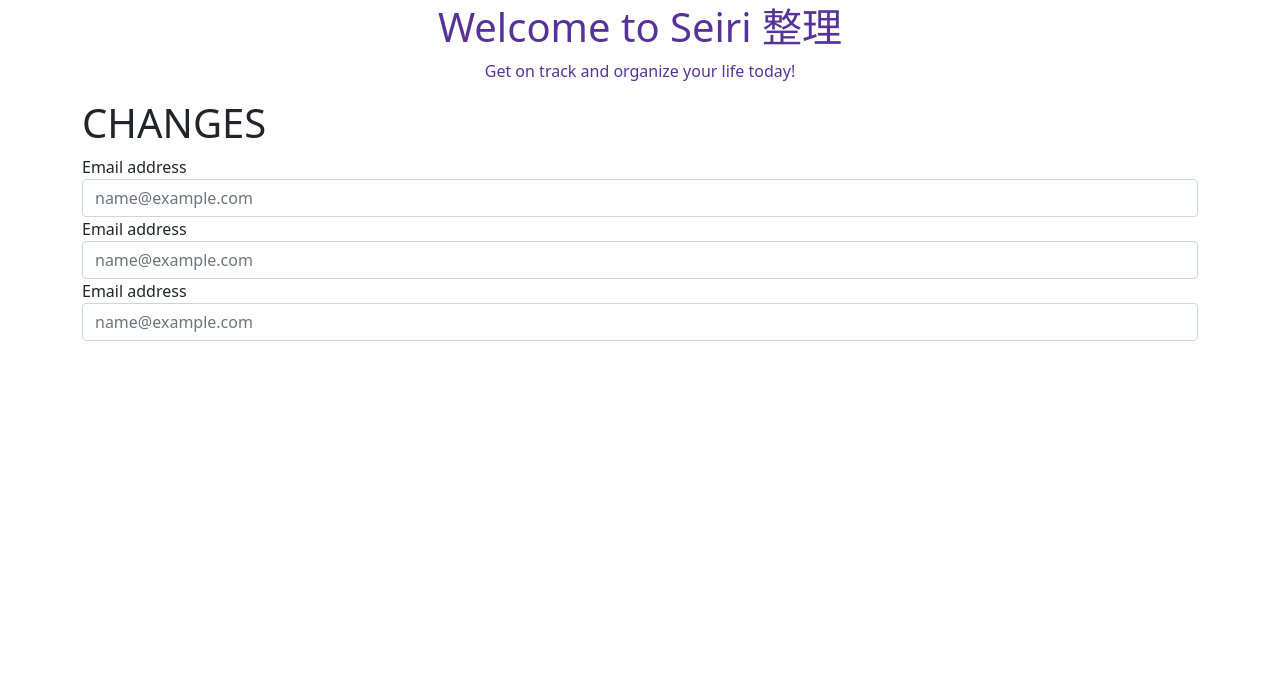
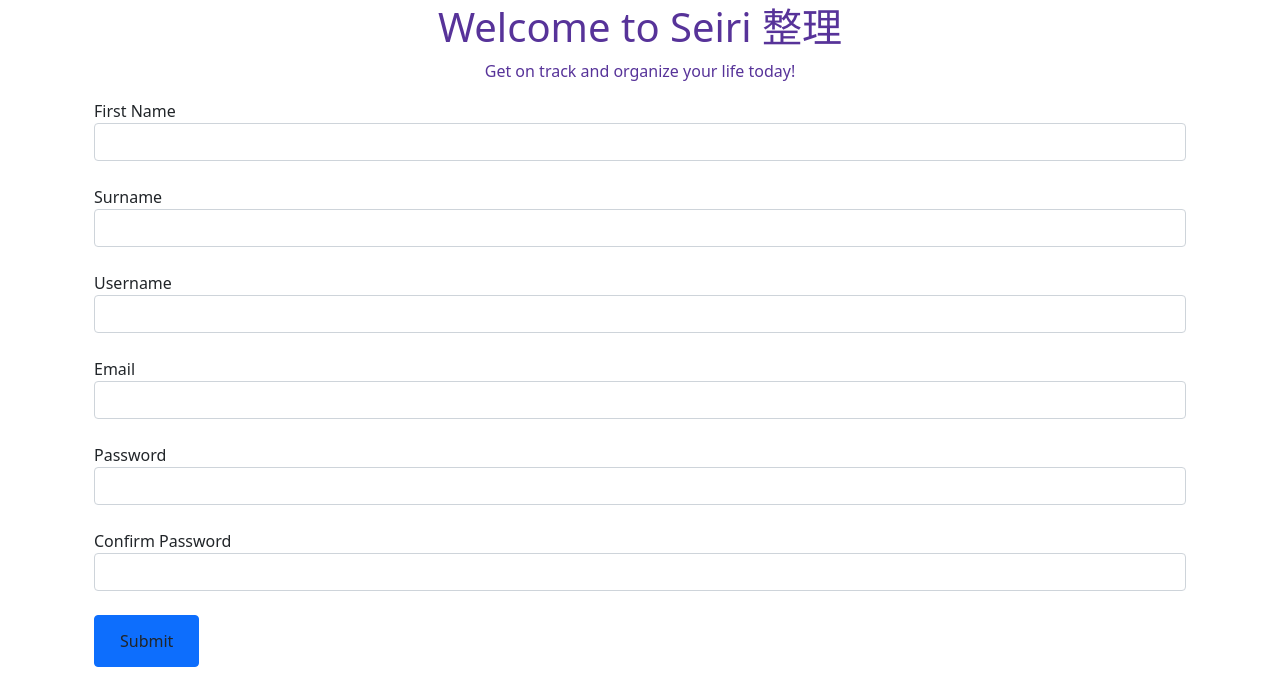
Before and after one commit to BrxdPvrple/seiri_task_manager, a Flask app: page /signup in a window 1280 px wide. Shown: the part 104-800 px from the top of the page. Run offline with Flask 2, Linux system fonts and the light colour scheme; some libraries are stand-ins or nearby versions.

Commit message:
created login and sign up forms, added new routes and imported bootstrap

```diff
--- a/application/__init__.py
+++ b/application/__init__.py
@@ -1,5 +1,6 @@
 from flask import Flask
 from flask_sqlalchemy import SQLAlchemy
+from flask_bootstrap import Bootstrap
 from os import getenv
 import pymysql
 
@@ -11,6 +12,9 @@
 app.config['SECRET_KEY'] = getenv('secretkey')
 db = SQLAlchemy(app)
 
+# Instantiate Bootstrap
+Bootstrap(app)
+
 
 import application.models
 import application.forms
--- a/application/forms.py
+++ b/application/forms.py
@@ -1,30 +1,18 @@
 from flask_wtf import FlaskForm
-from wtforms import IntegerField, StringField, SelectField, SubmitField
+from wtforms import IntegerField, StringField, PasswordField, BooleanField, SubmitField
+from wtforms.validators import InputRequired, Email, Length
 
 
-class SignUp(FlaskForm):
-    fname = StringField("First Name")
-    sname = StringField("Surname")
-    username = StringField("Username")
-    email = StringField("Email")
-    password = StringField("Password")
+class SignUpForm(FlaskForm):
+    fname = StringField("First Name", validators=[InputRequired(), Length(max=20)])
+    sname = StringField("Surname", validators=[InputRequired(), Length(max=20)])
+    username = StringField("Username", validators=[InputRequired(), Length(min=4, max=15)])
+    email = StringField("Email", validators=[InputRequired(), Length(max=50)])
+    password = StringField("Password", validators=[InputRequired(), Length(min=8, max=80)])
+    confirm = StringField("Confirm Password", validators=[InputRequired(), Length(min=8, max=80)])
+    submit = SubmitField("Submit")
 
-class Login(FlaskForm):
-    username = StringField("Username")
-    password = StringField("Password")
-
-# class AddEmp(FlaskForm):
-#     name = StringField("Name")
-#     salary = IntegerField("Salary")
-#     marks = IntegerField("Marks")
-#     subject = SelectField("Subject", choices=[('Python', 'Python'), ('Java', 'Java'), ('Javascript','Javascript'), ('C++', 'C++')])
-#     dept = SelectField('Department', choices=[('Front End', 'Front End'), ('Back End', 'Back End'), ('Devops', 'DevOps'), ('Lead Dev', 'Lead Dev')])
-#     submit = SubmitField('Add Employee')
-
-# class UpdateEmp(FlaskForm):
-#     name = StringField("Name")
-#     salary = IntegerField("Salary")
-#     marks = IntegerField("Marks")
-#     subject = SelectField("Subject", choices=[('Python', 'Python'), ('Java', 'Java'), ('Javascript','Javascript'), ('C++', 'C++')])
-#     dept = SelectField('Department', choices=[('Front End', 'Front End'), ('Back End', 'Back End'), ('Devops', 'DevOps'), ('Lead Dev', 'Lead Dev')])
-#     submit = SubmitField('Update Employee')
+class LoginForm(FlaskForm):
+    username = StringField("Username", validators=[InputRequired(), Length(min=4, max=15)])
+    password = StringField("Password", validators=[InputRequired(), Length(min=8, max=80)])
+    remember = BooleanField('Remember Me')
--- a/application/routes.py
+++ b/application/routes.py
@@ -1,23 +1,19 @@
 from flask import render_template, request, redirect
 from application import app, db
 from application.models import Users, Tasks
-from application.forms import SignUp, Login
+from application.forms import SignUpForm, LoginForm
 
 
 # Landing page
 @app.route('/')
-def homepage():
+def index():
     return render_template('index.html')
 
 
-# @app.route('/user/<name>')
-# def user(name):
-#     return render_template("index.html", name=name)
-
 # Account sign up page
 @app.route('/signup',  methods=["GET", "POST"])
-def sign_up():
-    form = SignUp()
+def signup():
+    form = SignUpForm()
 
     if request.method == 'POST':
         first_name = form.fname.data
@@ -32,6 +28,21 @@
         db.session.commit()
         return redirect('/')
     return render_template('signup.html', form=form)
+
+
+
+# Account login page
+@app.route('/login')
+def login():
+    form = LoginForm()
+    return render_template('login.html', form=form)
+
+
+# User dashboard
+@app.route('/dashboard')
+def dashboard():
+    return render_template('dashboard.html')
+
 
 
 
--- a/application/templates/base.html
+++ b/application/templates/base.html
@@ -8,7 +8,7 @@
     <link rel="stylesheet" href="https://cdn.jsdelivr.net/npm/bootstrap@5.1.3/dist/css/bootstrap.min.css" integrity="sha384-1BmE4kWBq78iYhFldvKuhfTAU6auU8tT94WrHftjDbrCEXSU1oBoqyl2QvZ6jIW3" crossorigin="anonymous">
     <link rel="stylesheet" href="../static/main.css" >
 
-    <title>{% block title %}{% endblock %} - Seiri  整理</title>
+    <title>{% block title %}{% endblock %}Seiri  整理</title>
     {% endblock %}
 </head>
 
@@ -25,7 +25,7 @@
 
         <!-- NAVBAR  -->
           <nav class="navbar navbar-light">
-            <a class="navbar-brand" href="#">
+            <a class="navbar-brand" href="/">
               <img src="https://fontmeme.com/permalink/211029/a385aec4243164355c869497c2c9b8c3.png" alt="japanese" border="0" width="30" height="30" alt="">Seiri</a>
           </nav>
 
--- a/application/templates/index.html
+++ b/application/templates/index.html
@@ -22,7 +22,7 @@
 </div>
 
 <div class="button">
-    <a class="btn btn-primary" href="{{ url_for('sign_up') }}" role="button">Sign Up Here!</a>
+    <a class="btn btn-primary" href="{{ url_for('signup') }}" role="button">Sign Up Here!</a>
 </div>
 
 
--- a/application/templates/signup.html
+++ b/application/templates/signup.html
@@ -1,12 +1,6 @@
 {% extends "base.html" %}
+{% import "bootstrap/wtf.html" as wtf %}
 
-{% block head %}
-{{ super() }}
-<style type="text/css">
-
-
-</style>
-{% endblock %}
 
 {% block title %}{% endblock %}
 
@@ -20,38 +14,28 @@
     </p>
 </div>
 
-<h1>CHANGES</h1>
 
 <!-- Sign up form -->
-<form action="{{ url_for('sign_up') }}" method="POST">
-    <div class="form-group">
-        <label for="exampleFormControlInput1">Email address</label>
-        <input type="email" class="form-control" id="exampleFormControlInput1" placeholder="name@example.com">
-        <label for="exampleFormControlInput1">Email address</label>
-        <input type="email" class="form-control" id="exampleFormControlInput1" placeholder="name@example.com">
-        <label for="exampleFormControlInput1">Email address</label>
-        <input type="email" class="form-control" id="exampleFormControlInput1" placeholder="name@example.com">
-    </div>
-
-
-    <!-- <div class='form-group'>
-    <form action="{{ url_for('sign_up') }}" method="POST">
+<div class="container">
+    <form action="{{ url_for('signup') }}" method="POST">
+      <div class="form-group">
         {{ form.hidden_tag() }}
-        {{ form.fname.label }} {{ form.fname }}
+        {{ wtf.form_field(form.fname) }}
         <br>
-        {{ form.sname.label }} {{ form.sname }}
+        {{ wtf.form_field(form.sname) }}
         <br>
-        {{ form.username.label }} {{ form.username }}
+        {{ wtf.form_field(form.username) }}
         <br>
-        {{ form.email.label }} {{form.email }}
+        {{ wtf.form_field(form.email) }}
         <br>
-        {{ form.password.label }} {{ form.password }}
+        {{ wtf.form_field(form.password) }}
         <br>
-        {{ form.submit }} -->
-</form>
-</div>
-
-
+        {{ wtf.form_field(form.confirm) }}
+        <br>
+        <a class="btn btn-primary"  role="button">{{ wtf.form_field(form.submit) }}</a>
+      </div>
+    </form>
+  </div>
 
 
 {% endblock %}
--- a/requirements.txt
+++ b/requirements.txt
@@ -8,3 +8,4 @@
 cryptography
 pytest
 pytest-cov
+flask-bootstrap
```
Also changed, not shown: application/templates/login.html (added, +22 -0 lines).
